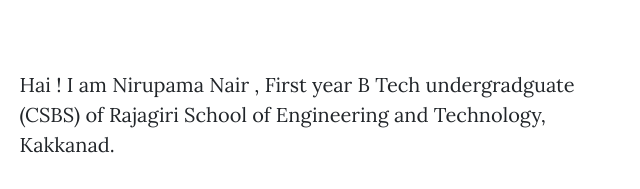
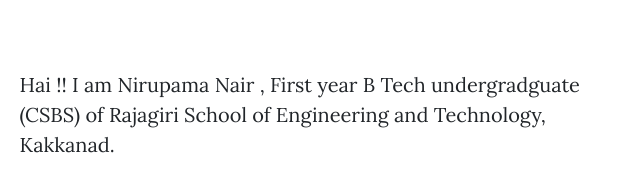
Before and after one commit to Nirupama03/Nirupama03.github.io, a plain HTML site: page about.html in a window 1280 px wide. Shown: the part 542-731 px from the top of the page, 326-966 px from the left. Drawn offline with nearby package versions, Linux system fonts and the light colour scheme.

Commit message:
Add files via upload

```diff
--- a/about.html
+++ b/about.html
@@ -53,7 +53,7 @@
             <div class="container px-4 px-lg-5">
                 <div class="row gx-4 gx-lg-5 justify-content-center">
                     <div class="col-md-10 col-lg-8 col-xl-7">
-                        <p> Hai ! I am Nirupama Nair , First year B Tech  undergradguate
+                        <p> Hai !! I am Nirupama Nair , First year B Tech  undergradguate
                         (CSBS) of
                         Rajagiri School of Engineering and Technology, Kakkanad.</p><p>
                         I have completed My schooling from Cochin Refineries School , Thiruvaniyoor.</p>
```
